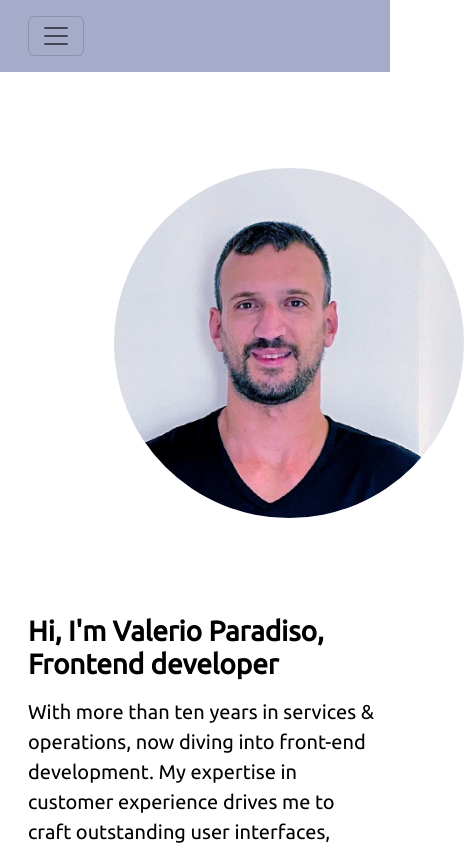
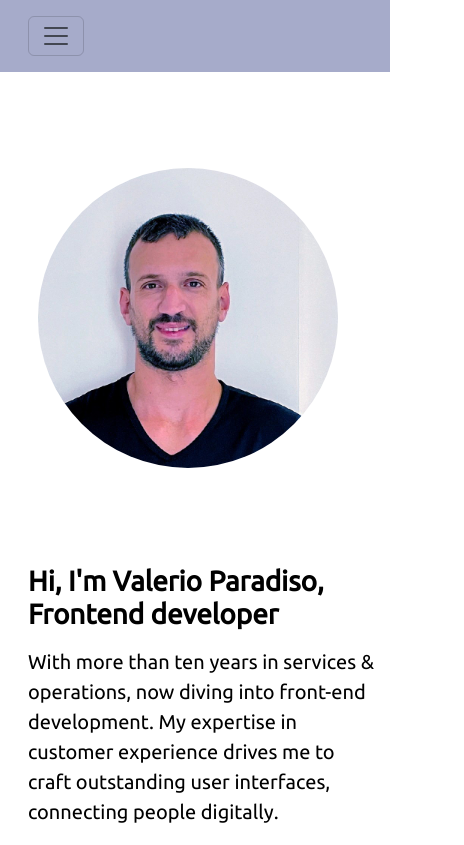
Before and after one commit to valerioprds/my-portfolio, an Angular app: page / in a window 390 px wide. Shown: the top 845 px of the page, 464 px wide, since content can reach past the window. Built offline with nearby package versions, Linux system fonts and the light colour scheme.

Commit message:
finished adding media queries

```diff
--- a/src/app/app.component.css
+++ b/src/app/app.component.css
@@ -25,22 +25,13 @@ nav {
   justify-content: space-around;
 }
 
-
-
-
 /* welcome section */
 .nav-item a {
   margin: 0 20px;
   font-weight: 300px;
 }
 
-
-
 /* Section hero  */
-
-
-
-
 
 .illustration-hero {
   z-index: 500;
@@ -129,13 +120,10 @@ nav {
   list-style: none;
 }
 
-
 .social-media {
   font-size: 24px;
-color: #3a3c47;
+  color: #3a3c47;
 }
-
-
 
 .svg-container {
   display: inline-block;
@@ -143,7 +131,8 @@ color: #3a3c47;
   height: 100px;
   margin: 10px;
   overflow: hidden;
-  transition: transform 0.3s ease-in-out, opacity 0.3s ease-in-out, box-shadow 0.3s ease-in-out;
+  transition: transform 0.3s ease-in-out, opacity 0.3s ease-in-out,
+    box-shadow 0.3s ease-in-out;
 }
 
 .svg-container:hover {
@@ -168,13 +157,46 @@ color: #3a3c47;
   color: #007bff; /* Cambia este color si deseas otro al hacer hover */
 }
 
-@media (max-width: 767px) {
+
+@media (min-width: 300px) and (max-width: 350px) {
   .img-fluid {
-    left: 28%;
+    left: 10%;
+    width: 250px;
+    height: 250px;
   }
 }
 
+@media (min-width: 350px) and (max-width: 400px) {
+  .img-fluid {
+    left: 7%;
+    width: 300px;
+    height: 300px;
+  }
+}
 
+@media (min-width: 400px) and (max-width: 450px) {
+  .img-fluid {
+    left: 7%;
+  }
+}
+
+@media (min-width: 450px) and (max-width: 500px) {
+  .img-fluid {
+    left: 14%;
+  }
+}
+
+@media (min-width: 500px) and (max-width: 550px) {
+  .img-fluid {
+    left: 23%;
+  }
+}
+
+@media (min-width: 550px) and (max-width: 767px) {
+  .img-fluid {
+    left: 23%;
+  }
+}
 
 @media (min-width: 767px) and (max-width: 900px) {
   .img-fluid {
--- a/src/app/app.component.ts
+++ b/src/app/app.component.ts
@@ -7,4 +7,6 @@ import { Component } from '@angular/core';
 })
 export class AppComponent {
   title = 'my-portfolio';
+
+
 }
```
